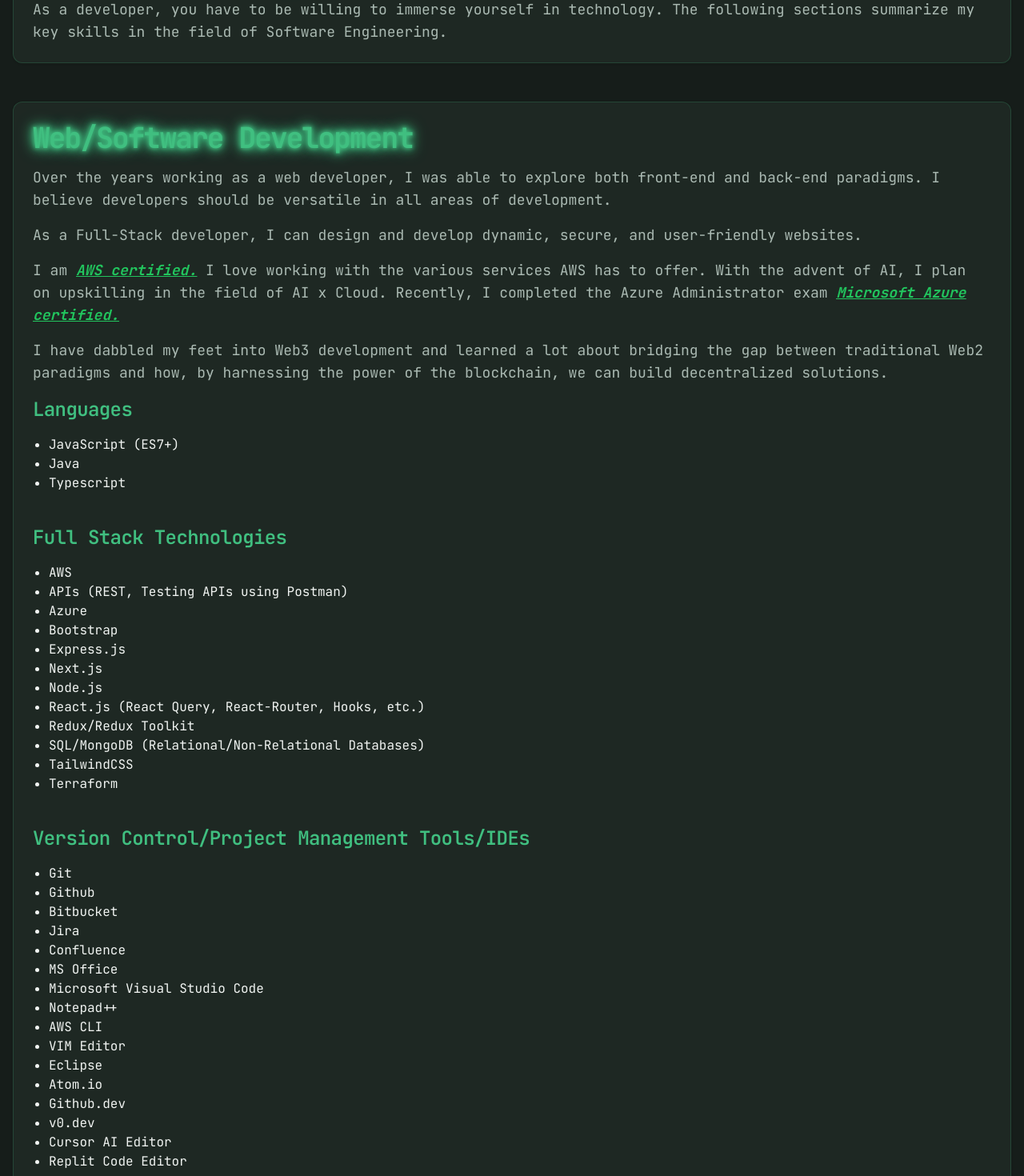
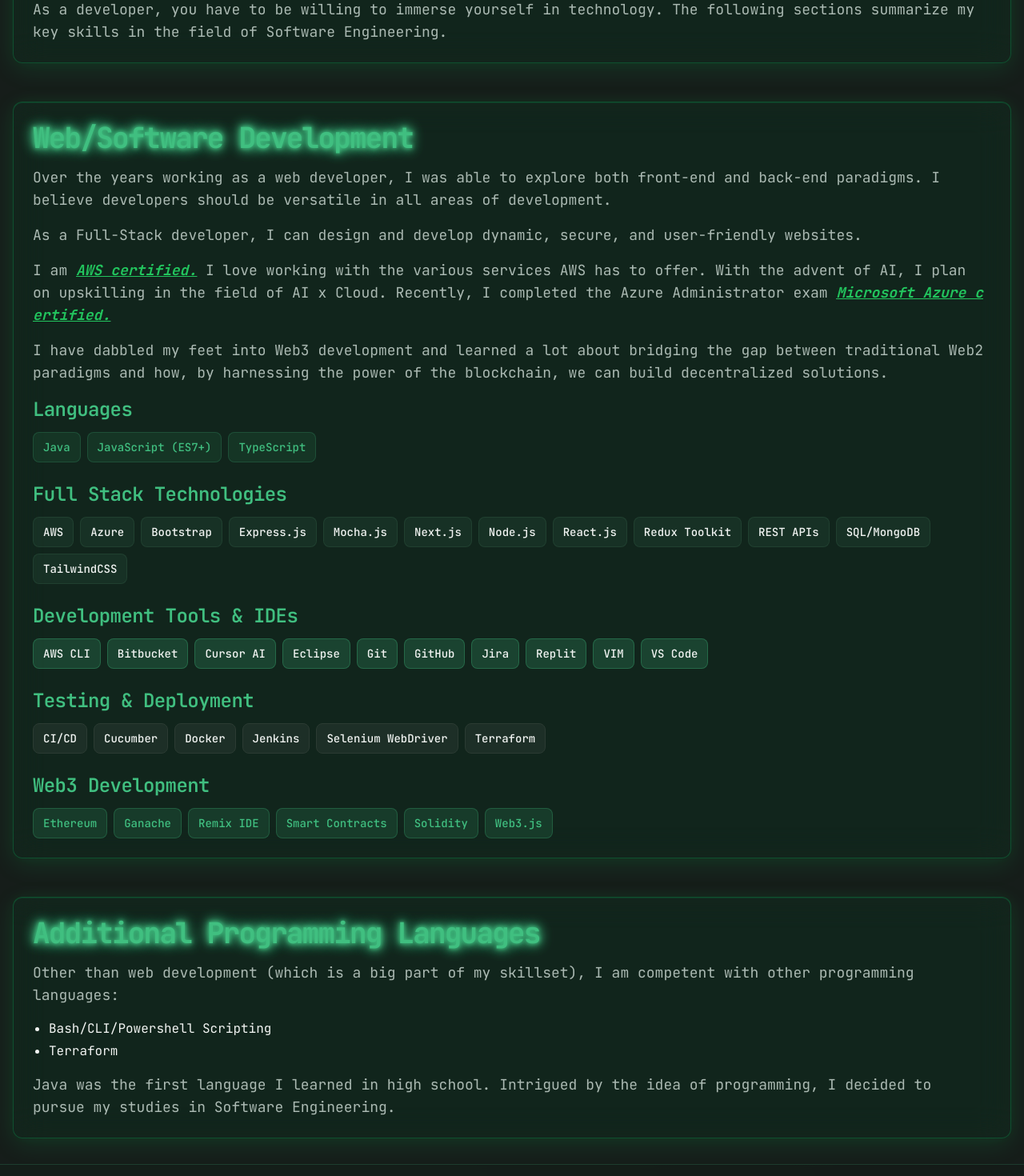
Before and after one commit to CodingAbdullah/abdullah_95, a Next.js app: page /skills in a window 1280 px wide. Shown: the part 180-1650 px from the top of the page at 80% size. Built offline with nearby package versions, Linux system fonts and the light colour scheme.

Commit message:
Skills section updated, navbar refactored

```diff
--- a/src/app/portfolio/page.tsx
+++ b/src/app/portfolio/page.tsx
@@ -31,7 +31,7 @@ export default async function PortfolioPage() {
                   <h3 className="text-lg font-semibold text-primary">{project.title}</h3>
                   <p className="text-sm text-muted-foreground">{project.description}</p>
                   <div className="flex flex-wrap gap-2">
-                    {project.tech.map((tech, techIndex) => (
+                    {project.tech.toSorted((a, b) => a.localeCompare(b)).map((tech, techIndex) => (
                       <span key={techIndex} className="px-2 py-1 text-xs bg-primary/10 text-primary rounded-md border border-primary/20 hover:bg-primary/20 hover:scale-105 transition-all duration-200">
                         {tech}
                       </span>
@@ -78,7 +78,7 @@ export default async function PortfolioPage() {
                   <h3 className="text-base font-semibold text-primary">{project.title}</h3>
                   <p className="text-sm text-muted-foreground">{project.description}</p>
                   <div className="flex flex-wrap gap-2">
-                    {project.tech.map((tech, techIndex) => (
+                    {project.tech.toSorted((a, b) => a.localeCompare(b)).map((tech, techIndex) => (
                       <span key={techIndex} className="px-2 py-1 text-xs bg-primary/10 text-primary rounded-md border border-primary/20 hover:bg-primary/20 hover:scale-105 transition-all duration-200">
                         {tech}
                       </span>
--- a/src/app/skills/page.tsx
+++ b/src/app/skills/page.tsx
@@ -1,117 +1,108 @@
 import { Card, CardContent } from "../../components/ui/card";
+import { SkillsList } from "@/utils/constants/SkillsList";
 import Link from "next/link";
 
 // Custom Skills Page component
-export default function SkillsPage() {
+export default async function SkillsPage() {
   return (
     <div className="min-h-screen bg-background flex flex-col">
-      <div className="container mx-auto px-4 py-8 flex-grow space-y-12">
-        <Card className="bg-card/80 backdrop-blur-sm border-primary/20">
-          <CardContent className="p-6 space-y-4">
-            <h1 className="text-4xl font-bold tracking-tighter text-primary text-glow">
+      <div className="container mx-auto px-4 py-4 sm:py-8 flex-grow space-y-6 sm:space-y-12">
+        <Card className="glass-card">
+          <CardContent className="p-4 sm:p-6 space-y-4 text-center sm:text-left">
+            <h1 className="text-2xl sm:text-3xl lg:text-4xl font-bold tracking-tighter text-primary text-glow">
               Life as a Developer
             </h1>
-            <p className="text-lg text-muted-foreground">
+            <p className="text-sm sm:text-base lg:text-lg text-muted-foreground">
               As a developer, you have to be willing to immerse yourself in technology.
               The following sections summarize my key skills in the field of Software Engineering.
             </p>
           </CardContent>
         </Card>
 
-        <Card className="bg-card/80 backdrop-blur-sm border-primary/20">
-          <CardContent className="p-6 space-y-4">
-            <h1 className="text-4xl font-bold tracking-tighter text-primary text-glow">
+        <Card className="glass-card">
+          <CardContent className="p-4 sm:p-6 space-y-4 text-center sm:text-left">
+            <h1 className="text-2xl sm:text-3xl lg:text-4xl font-bold tracking-tighter text-primary text-glow">
                 Web/Software Development
             </h1>
-            <p className="text-lg text-muted-foreground">
+            <p className="text-sm sm:text-base lg:text-lg text-muted-foreground">
                 Over the years working as a web developer, I was able to explore both front-end and back-end paradigms. I believe developers should be versatile in all areas of development.
             </p>
-            <p className="text-lg text-muted-foreground">
+            <p className="text-sm sm:text-base lg:text-lg text-muted-foreground">
                 As a Full-Stack developer, I can design and develop dynamic, secure, and user-friendly websites.
             </p>
-            <p className="text-lg text-muted-foreground">
-                I am <b><i><u><Link href="https://www.credly.com/badges/ea32a77f-e17f-4750-b1b7-b62d3388deb2" target="_blank" rel="noreferrer" className="text-green-500">AWS certified.</Link></u></i></b> I love working with the various services AWS has to offer. With the advent of AI, I plan on upskilling in the field of AI x Cloud. Recently, I completed the Azure Administrator exam <b><i><u><Link href="https://www.credly.com/badges/6b4fb749-f168-448f-a3f3-16104c630493" target="_blank" rel="noreferrer" className="text-green-500">Microsoft Azure certified.</Link></u></i></b>
+            <p className="text-sm sm:text-base lg:text-lg text-muted-foreground">
+                I am <b><i><u><Link href="https://www.credly.com/badges/ea32a77f-e17f-4750-b1b7-b62d3388deb2" target="_blank" rel="noreferrer" className="text-green-500 break-all">AWS certified.</Link></u></i></b> I love working with the various services AWS has to offer. With the advent of AI, I plan on upskilling in the field of AI x Cloud. Recently, I completed the Azure Administrator exam <b><i><u><Link href="https://www.credly.com/badges/6b4fb749-f168-448f-a3f3-16104c630493" target="_blank" rel="noreferrer" className="text-green-500 break-all">Microsoft Azure certified.</Link></u></i></b>
             </p>
-            <p className="text-lg text-muted-foreground">
+            <p className="text-sm sm:text-base lg:text-lg text-muted-foreground">
                 I have dabbled my feet into Web3 development and learned a lot about bridging the gap between traditional Web2 paradigms and how, by harnessing the power of the blockchain, we can build decentralized solutions.
             </p>
-            <h3 className="text-2xl font-semibold text-primary">Languages</h3>
-            <ul className="list-disc pl-5">
-              <li>JavaScript (ES7+)</li>
-              <li>Java</li>
-              <li>Typescript</li>
-            </ul>
-            <br />
-            <h3 className="text-2xl font-semibold text-primary">Full Stack Technologies</h3>
-            <ul className="list-disc pl-5">
-              <li>AWS</li>
-              <li>APIs (REST, Testing APIs using Postman)</li>
-              <li>Azure</li>
-              <li>Bootstrap</li>
-              <li>Express.js</li>
-              <li>Next.js</li>
-              <li>Node.js</li>
-              <li>React.js (React Query, React-Router, Hooks, etc.)</li>
-              <li>Redux/Redux Toolkit</li>
-              <li>SQL/MongoDB (Relational/Non-Relational Databases)</li>
-              <li>TailwindCSS</li>
-              <li>Terraform</li>
-            </ul>
-            <br />
-            <h3 className="text-2xl font-semibold text-primary">Version Control/Project Management Tools/IDEs</h3>
-            <ul className="list-disc pl-5">
-              <li>Git</li>
-              <li>Github</li>
-              <li>Bitbucket</li>
-              <li>Jira</li>
-              <li>Confluence</li>
-              <li>MS Office</li>
-              <li>Microsoft Visual Studio Code</li>
-              <li>Notepad++</li>
-              <li>AWS CLI</li>
-              <li>VIM Editor</li>
-              <li>Eclipse</li>
-              <li>Atom.io</li>
-              <li>Github.dev</li>
-              <li>v0.dev</li>
-              <li>Cursor AI Editor</li>
-              <li>Replit Code Editor</li>
-            </ul>
-            <br />
-            <h3 className="text-2xl font-semibold text-primary">Testing & Deployment</h3>
-            <ul className="list-disc pl-5">
-              <li>Selenium WebDriver</li>
-              <li>Cucumber Framework</li>
-              <li>Docker</li>
-              <li>Jenkins</li>
-            </ul>
-            <br />
-            <h3 className="text-2xl font-semibold text-primary">Web3 Development & Crypto</h3>
-            <ul className="list-disc pl-5">
-              <li>Cryptocurrencies</li>
-              <li>NFTs</li>
-              <li>Mocha.js</li>
-              <li>Solidity</li>
-              <li>Smart Contracts</li>
-              <li>Remix IDE</li>
-              <li>Ganache CLI</li>
-            </ul>
+            <div className="space-y-6">
+              <div>
+                <h3 className="text-lg sm:text-xl lg:text-2xl font-semibold text-primary mb-3">Languages</h3>
+                <div className="flex flex-wrap gap-2">
+                  {SkillsList.languages.toSorted((a, b) => a.localeCompare(b)).map((language) => (
+                    <span key={language} className="px-3 py-2 bg-primary/10 text-primary rounded-lg border border-primary/20 text-sm font-medium hover:bg-primary/20 hover:scale-105 transition-all duration-200 cursor-default">
+                      {language}
+                    </span>
+                  ))}
+                </div>
+              </div>
+              <div>
+                <h3 className="text-lg sm:text-xl lg:text-2xl font-semibold text-primary mb-3">Full Stack Technologies</h3>
+                <div className="flex flex-wrap gap-2">
+                  {SkillsList.fullStackTechnologies.toSorted((a, b) => a.localeCompare(b)).map((tech) => (
+                    <span key={tech} className="px-3 py-2 bg-secondary/20 text-foreground rounded-lg border border-secondary/30 text-sm font-medium hover:bg-secondary/30 hover:scale-105 transition-all duration-200 cursor-default">
+                      {tech}
+                    </span>
+                  ))}
+                </div>
+              </div>
+              <div>
+                <h3 className="text-lg sm:text-xl lg:text-2xl font-semibold text-primary mb-3">Development Tools & IDEs</h3>
+                <div className="flex flex-wrap gap-2">
+                  {SkillsList.devTools.toSorted((a, b) => a.localeCompare(b)).map((tools) => (
+                    <span key={tools} className="px-3 py-2 bg-accent/20 text-foreground rounded-lg border border-accent/30 text-sm font-medium hover:bg-accent/30 hover:scale-105 transition-all duration-200 cursor-default">
+                      {tools}
+                    </span>
+                  ))}
+                </div>
+              </div>
+              <div>
+                <h3 className="text-lg sm:text-xl lg:text-2xl font-semibold text-primary mb-3">Testing & Deployment</h3>
+                <div className="flex flex-wrap gap-2">
+                  {SkillsList.testing.toSorted((a, b) => a.localeCompare(b)).map((testingTool) => (
+                    <span key={testingTool} className="px-3 py-2 bg-muted/50 text-foreground rounded-lg border border-muted text-sm font-medium hover:bg-muted/70 hover:scale-105 transition-all duration-200 cursor-default">
+                      {testingTool}
+                    </span>
+                  ))}
+                </div>
+              </div>
+              <div>
+                <h3 className="text-lg sm:text-xl lg:text-2xl font-semibold text-primary mb-3">Web3 Development</h3>
+                <div className="flex flex-wrap gap-2">
+                  {SkillsList.webThreeDev.toSorted((a, b) => a.localeCompare(b)).map((webThreeDevTool) => (
+                    <span key={webThreeDevTool} className="px-3 py-2 bg-primary/15 text-primary rounded-lg border border-primary/25 text-sm font-medium hover:bg-primary/25 hover:scale-105 transition-all duration-200 cursor-default">
+                      {webThreeDevTool}
+                    </span>
+                  ))}
+                </div>
+              </div>
+            </div>
           </CardContent>
         </Card>
-
-        <Card className="bg-card/80 backdrop-blur-sm border-primary/20">
-          <CardContent className="p-6 space-y-4">
-            <h1 className="text-4xl font-bold tracking-tighter text-primary text-glow">
+        <Card className="glass-card">
+          <CardContent className="p-4 sm:p-6 space-y-4 text-center sm:text-left">
+            <h1 className="text-2xl sm:text-3xl lg:text-4xl font-bold tracking-tighter text-primary text-glow">
               Additional Programming Languages
             </h1>
-            <p className="text-lg text-muted-foreground">
+            <p className="text-sm sm:text-base lg:text-lg text-muted-foreground">
               Other than web development (which is a big part of my skillset), I am competent with other programming languages:
             </p>
-            <ul className="list-disc pl-5">
+            <ul className="list-disc pl-4 sm:pl-5 text-sm sm:text-base space-y-1 text-left">
               <li>Bash/CLI/Powershell Scripting</li>
               <li>Terraform</li>
             </ul>
-            <p className="text-lg text-muted-foreground">
+            <p className="text-sm sm:text-base lg:text-lg text-muted-foreground">
               Java was the first language I learned in high school. Intrigued by the idea of programming, I decided to pursue my studies in Software Engineering.
             </p>
           </CardContent>
--- /dev/null
+++ b/src/utils/constants/SkillsList.ts
@@ -0,0 +1,43 @@
+import SkillsType from "../types/SkillsType";
+
+// Skills list for the skills page
+export const SkillsList: SkillsType = {
+    languages: ["JavaScript (ES7+)", "Java", "TypeScript"],
+    fullStackTechnologies: [
+        "AWS",
+        "REST APIs",
+        "Azure",
+        "Bootstrap",
+        "Express.js",
+        "Next.js",
+        "Node.js",
+        "React.js",
+        "Mocha.js",
+        "Redux Toolkit",
+        "SQL/MongoDB",
+        "TailwindCSS"
+    ],
+    devTools: [
+        "Git",
+        "GitHub",
+        "Bitbucket",
+        "Jira",
+        "VS Code",
+        "AWS CLI",
+        "VIM",
+        "Eclipse",
+        "Cursor AI",
+        "Replit"
+    ],
+    testing: [
+        "Selenium WebDriver",
+        "Cucumber",
+        "Docker",
+        "Jenkins",
+        "CI/CD",
+        "Terraform"
+    ],
+    webThreeDev: [
+        "Solidity", "Smart Contracts", "Web3.js", "Ethereum", "Remix IDE", "Ganache"
+    ]
+}
--- /dev/null
+++ b/src/utils/types/SkillsType.ts
@@ -0,0 +1,7 @@
+export default interface SkillsType {
+    languages: string[],
+    fullStackTechnologies: string[],
+    devTools: string[],
+    testing: string[],
+    webThreeDev: string[]
+}
```
Also changed, not shown: src/components/navigation.tsx (+20 -20 lines).
